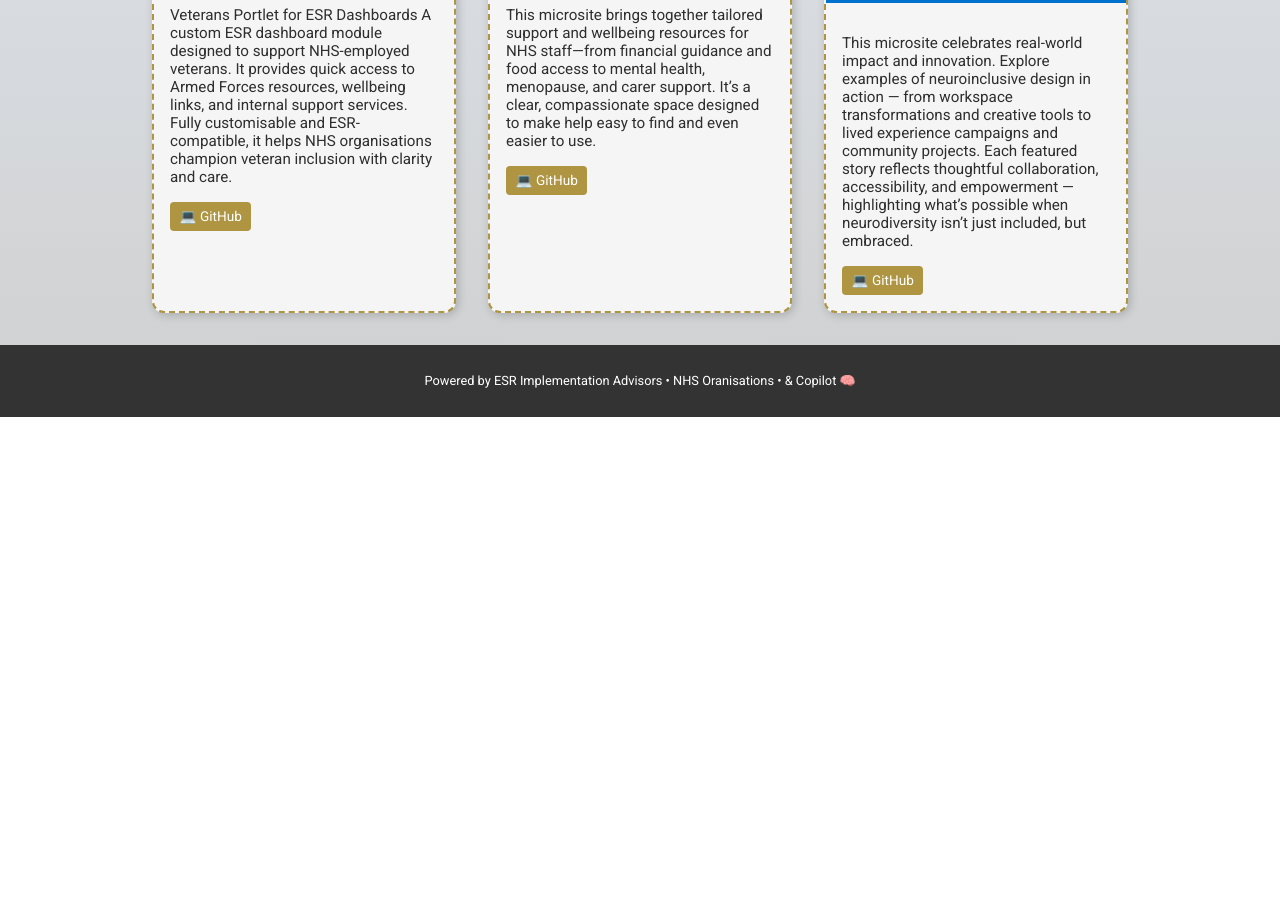
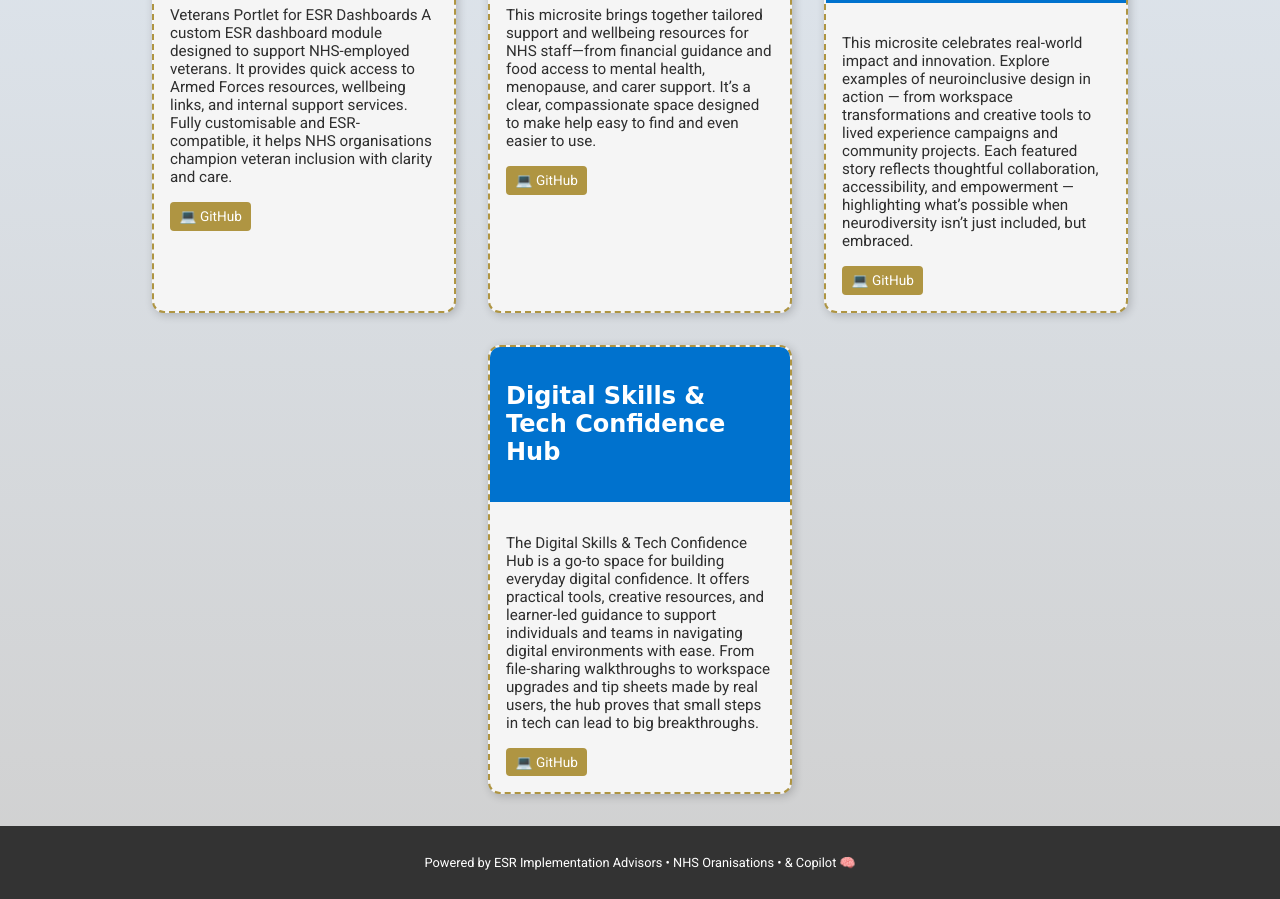
Before and after one commit to NHS-ESR-IAs/Microsite-Showcase, a plain HTML site: page index.html in a window 1280 px wide. Shown: the part 784-1683 px from the top of the page. Before the commit the page ends 1201 px from the top, so only its background shows below. Drawn offline with Linux system fonts and the light colour scheme; a web font is replaced by a local one.

Commit message:
Update index.html

```diff
--- a/index.html
+++ b/index.html
@@ -95,6 +95,20 @@
         </div>
       </div>
     </div>
+<!-- Card 7 -->
+<div class="card">
+  <div class="card-header">
+    <h2>Digital Skills & Tech Confidence Hub</h2>
+  </div>
+  <div class="card-body">
+    <p>The Digital Skills & Tech Confidence Hub is a go-to space for building everyday digital confidence. It offers practical tools, creative resources, and learner-led guidance to support individuals and teams in navigating digital environments with ease. From file-sharing walkthroughs to workspace upgrades and tip sheets made by real users, the hub proves that small steps in tech can lead to big breakthroughs.</p>
+    <div class="card-links">
+      <a href="https://nhs-esr-ias.github.io/Digital-Skills-Tech-Confidence-Hub/" target="_blank">💻 GitHub</a>
+    </div>
+  </div>
+</div>
+
+
 
 
 
```
